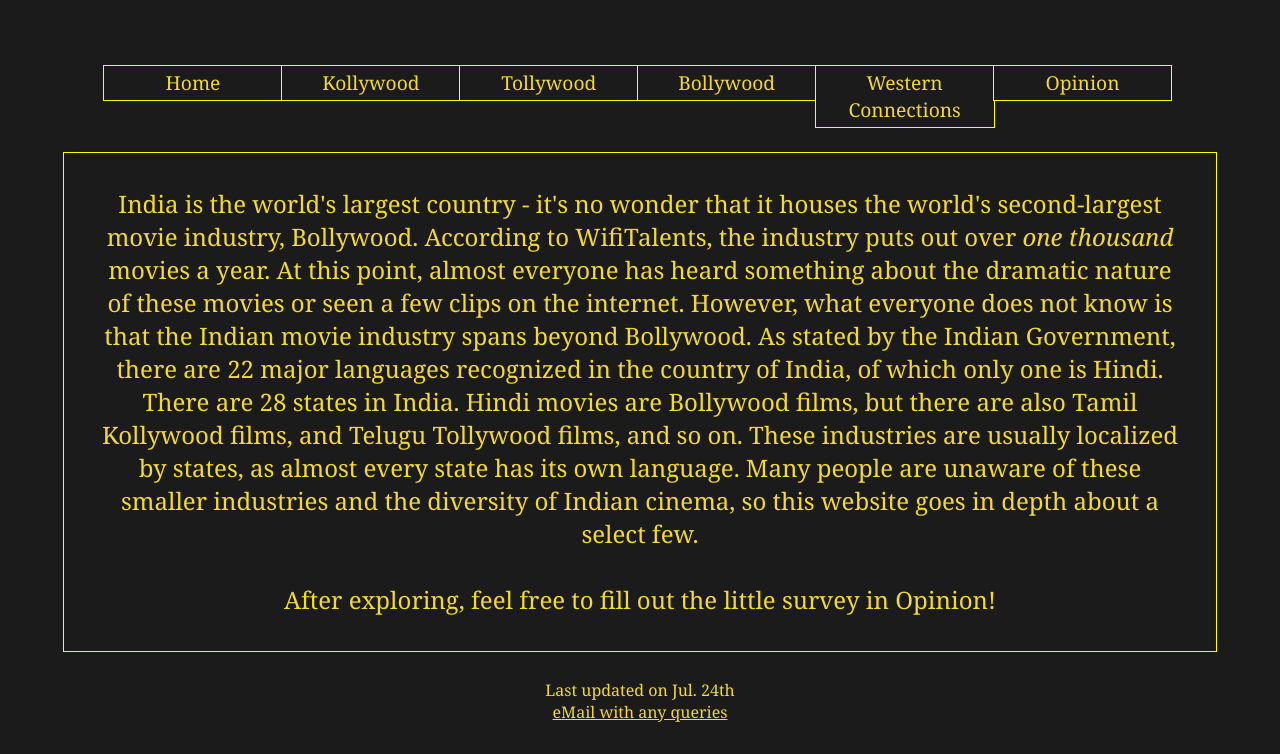
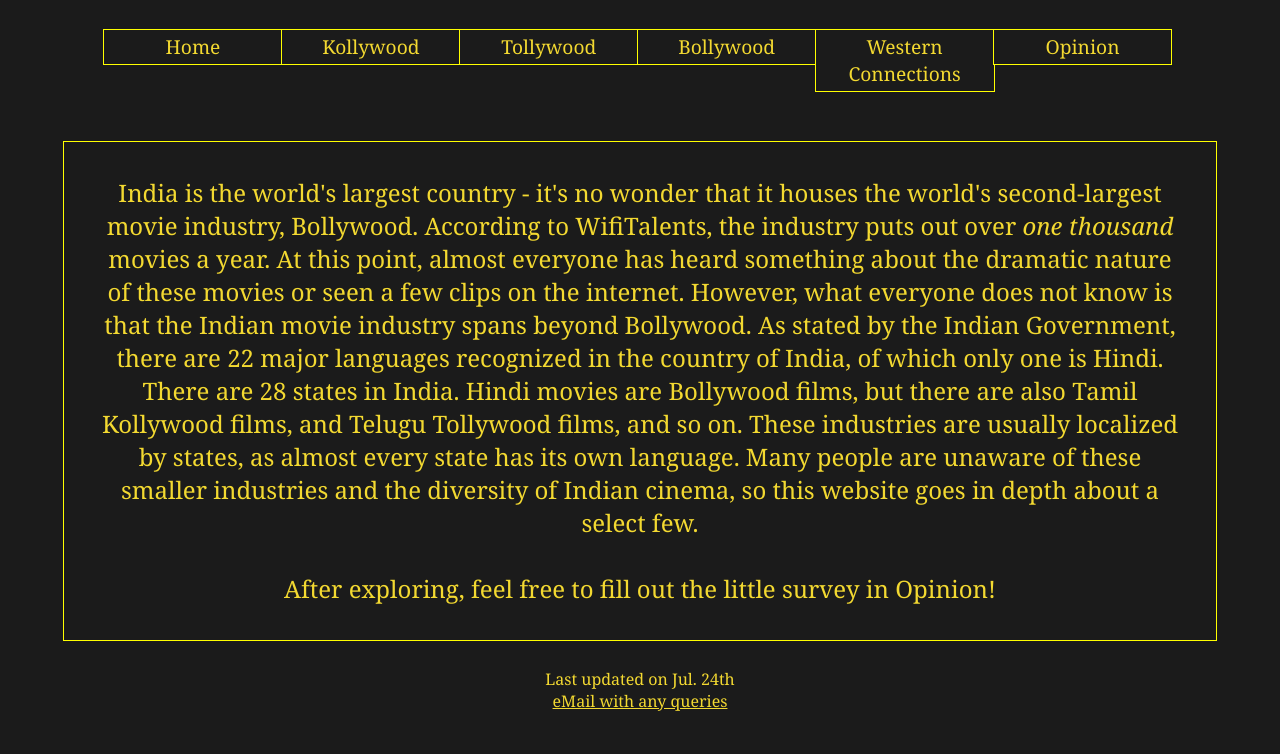
Before and after one commit to NP304425/CIS-162-Project-2-3, a plain HTML site: page index.html in a window 1280 px wide. Shown: the part 98-852 px from the top of the page. Drawn offline with Linux system fonts and the light colour scheme.

Commit message:
Update website.css

```diff
--- a/website.css
+++ b/website.css
@@ -1,6 +1,6 @@
 body {
     display:grid;
-    grid-template-rows:18% 10% auto 10%;
+    grid-template-rows:100px 100px auto 10%;
     grid-row-gap:0.5%;
     width:90%;
     font-family: 'Georgia', Times, serif;
```
